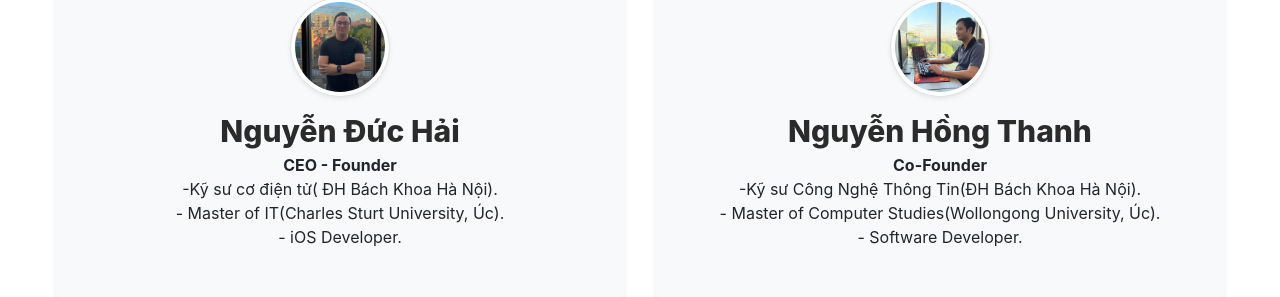
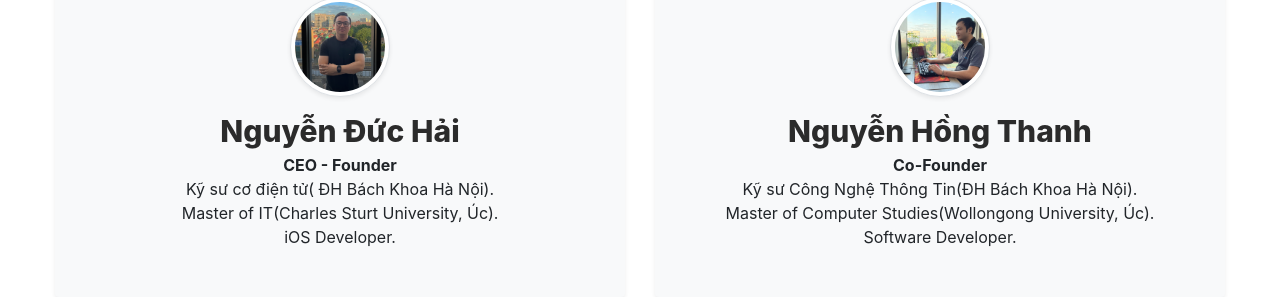
Before and after one commit to HoTuHi/sa, a plain HTML site: page index.html in a window 1280 px wide. Shown: the part 3752-4049 px from the top of the page. Drawn offline with nearby package versions, Linux system fonts and the light colour scheme.

Commit message:
🎉🎉🎉🎉🎉🎉🎉🎉

```diff
--- a/index.html
+++ b/index.html
@@ -580,10 +580,10 @@ Hoặc Facebook: https://www.facebook.com/groups/monngonsydney
                             <h2 class="mb-1">Nguyễn Đức Hải</h2><strong>CEO - Founder</strong>
                             <div>
                                 <span class="chi-ong-nau-nau">
-                                    -Kỹ sư cơ điện tử( ĐH Bách Khoa Hà Nội). <br>
-                                    - Master of IT(Charles Sturt University, Úc).
+                                    Kỹ sư cơ điện tử( ĐH Bách Khoa Hà Nội). <br>
+                                    Master of IT(Charles Sturt University, Úc).
                                     <br>
-                                    - iOS Developer.
+                                    iOS Developer.
                                 </span>
                             </div>
                         </div>
@@ -595,10 +595,10 @@ Hoặc Facebook: https://www.facebook.com/groups/monngonsydney
                             <h2 class="mb-1">Nguyễn Hồng Thanh</h2><strong>Co-Founder</strong>
                             <div>
                                 <span>
-                                    -Kỹ sư Công Nghệ Thông Tin(ĐH Bách Khoa Hà Nội). <br>
-                                    - Master of Computer Studies(Wollongong University, Úc).
+                                    Kỹ sư Công Nghệ Thông Tin(ĐH Bách Khoa Hà Nội). <br>
+                                    Master of Computer Studies(Wollongong University, Úc).
                                     <br>
-                                    - Software Developer.
+                                    Software Developer.
                                 </span>
                             </div>
                         </div>
```
